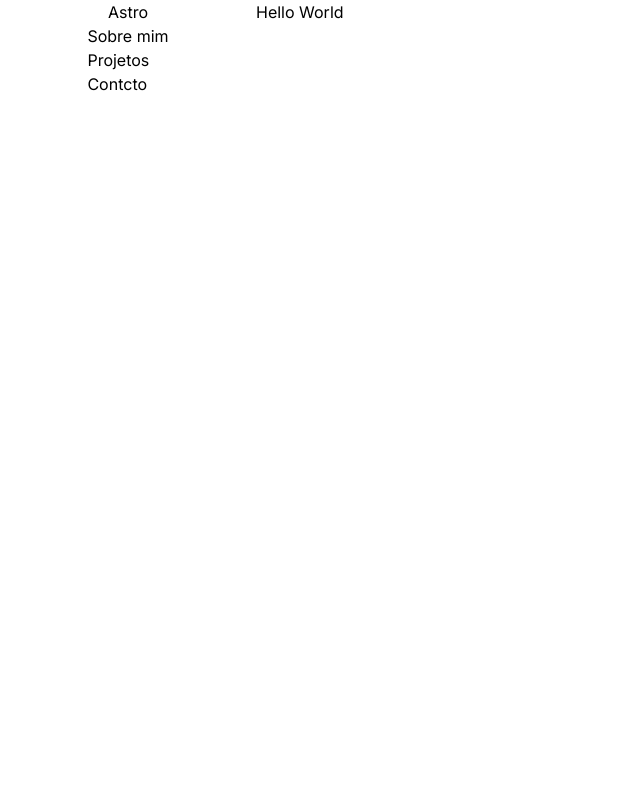
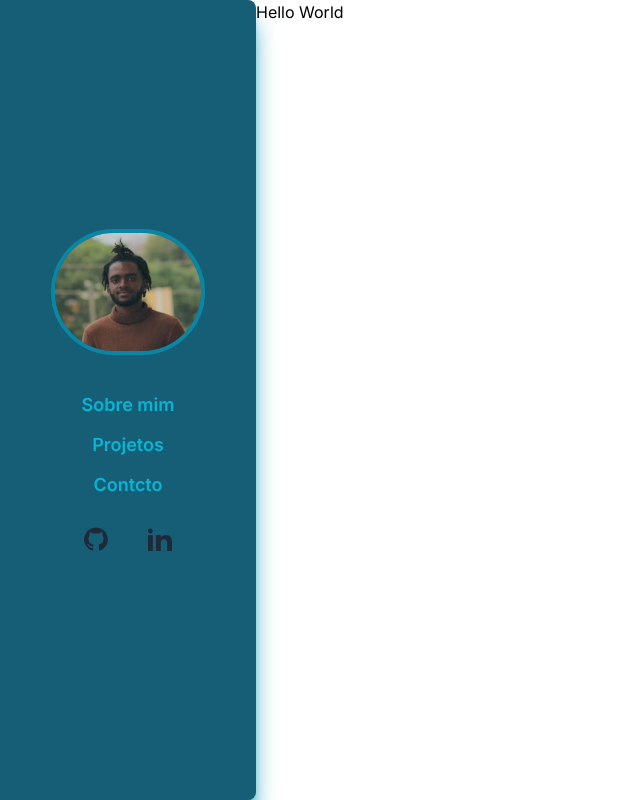
Before and after one commit to esmeraldo17/Portfolio, a Next.js app: page / in a window 1280 px wide. Shown: the whole page, without its empty margins (0-640 px from the left). Built offline with nearby package versions, Linux system fonts and the light colour scheme.

Commit message:
feat: sidebar feito

```diff
--- a/src/app/Components/Layout.jsx
+++ b/src/app/Components/Layout.jsx
@@ -3,7 +3,7 @@ import SideBar from './SideBar';
 
 const Layout = ({ children }) => {
   return (
-    <div className='flex flex-row'>
+    <div className='retalive flex flex-row'>
       <SideBar/>
       {children}
     </div>
--- a/src/app/Components/SideBar.jsx
+++ b/src/app/Components/SideBar.jsx
@@ -1,15 +1,32 @@
+import Image from 'next/image';
 import Link from 'next/link';
 import React from 'react';
+import foto from '../assets/images/photo.jpeg';
 
 const SideBar = () => {
   return (
-    <nav className='flex flex-col items-center justify-around w-[20%]'>
-      <h2 >Astro</h2>
-      <div className='flex flex-col'>
-        <Link href='#'>Sobre mim</Link>
-        <Link href='#'>Projetos</Link>
-        <Link href='#'>Contcto</Link>
+    <nav
+      className='flex flex-col items-center justify-center w-[20%] h-[100vh] bg-cyan-800 rounded-r-lg shadow-xl shadow-cyan-600'
+    >
+      <Image src={foto} alt='foto de perfil' className='w-[60%] rounded-full  border-4 border-cyan-600 opacity-80'/>
+      <div className='flex flex-col mt-6 items-center'>
+        <Link href='#about' className='mt-3 text-cyan-500 text-lg font-semibold hover:text-cyan-400'>Sobre mim</Link>
+        <Link href='#projects' className='mt-3 text-cyan-500 text-lg font-semibold hover:text-cyan-400'>Projetos</Link>
+        <Link href='#contact' className='mt-3 text-cyan-500 text-lg font-semibold hover:text-cyan-400'>Contcto</Link>
       </ div>
+      <div className='flex '>
+        <Link href='https://github.com/esmeraldo17' target='_blank'>
+          <svg className="w-6 h-6 text-gray-800 dark:text-white m-5 mt-7" ariaHidden="true" xmlns="http://www.w3.org/2000/svg" fill="currentColor" viewBox="0 0 20 20">
+            <path fill-rule="evenodd" d="M10 .333A9.911 9.911 0 0 0 6.866 19.65c.5.092.678-.215.678-.477 0-.237-.01-1.017-.014-1.845-2.757.6-3.338-1.169-3.338-1.169a2.627 2.627 0 0 0-1.1-1.451c-.9-.615.07-.6.07-.6a2.084 2.084 0 0 1 1.518 1.021 2.11 2.11 0 0 0 2.884.823c.044-.503.268-.973.63-1.325-2.2-.25-4.516-1.1-4.516-4.9A3.832 3.832 0 0 1 4.7 7.068a3.56 3.56 0 0 1 .095-2.623s.832-.266 2.726 1.016a9.409 9.409 0 0 1 4.962 0c1.89-1.282 2.717-1.016 2.717-1.016.366.83.402 1.768.1 2.623a3.827 3.827 0 0 1 1.02 2.659c0 3.807-2.319 4.644-4.525 4.889a2.366 2.366 0 0 1 .673 1.834c0 1.326-.012 2.394-.012 2.72 0 .263.18.572.681.475A9.911 9.911 0 0 0 10 .333Z" clip-rule="evenodd"/>
+          </svg>
+        </Link>
+        <Link href='https://www.linkedin.com/in/esmeraldo-alberto/' target='_blank'>
+          <svg className="w-6 h-6 text-gray-800 dark:text-white m-5 mt-7" ariaHidden="true" xmlns="http://www.w3.org/2000/svg" fill="currentColor" viewBox="0 0 15 15">
+            <path fill-rule="evenodd" d="M7.979 5v1.586a3.5 3.5 0 0 1 3.082-1.574C14.3 5.012 15 7.03 15 9.655V15h-3v-4.738c0-1.13-.229-2.584-1.995-2.584-1.713 0-2.005 1.23-2.005 2.5V15H5.009V5h2.97ZM3 2.487a1.5 1.5 0 1 1-3 0 1.5 1.5 0 0 1 3 0Z" clip-rule="evenodd"/>
+            <path d="M3 5.012H0V15h3V5.012Z"/>
+          </svg>
+        </Link>
+      </div>
     </nav>
   );
 };
```
Also changed, not shown: src/app/assets/images/photo.jpeg (added).
